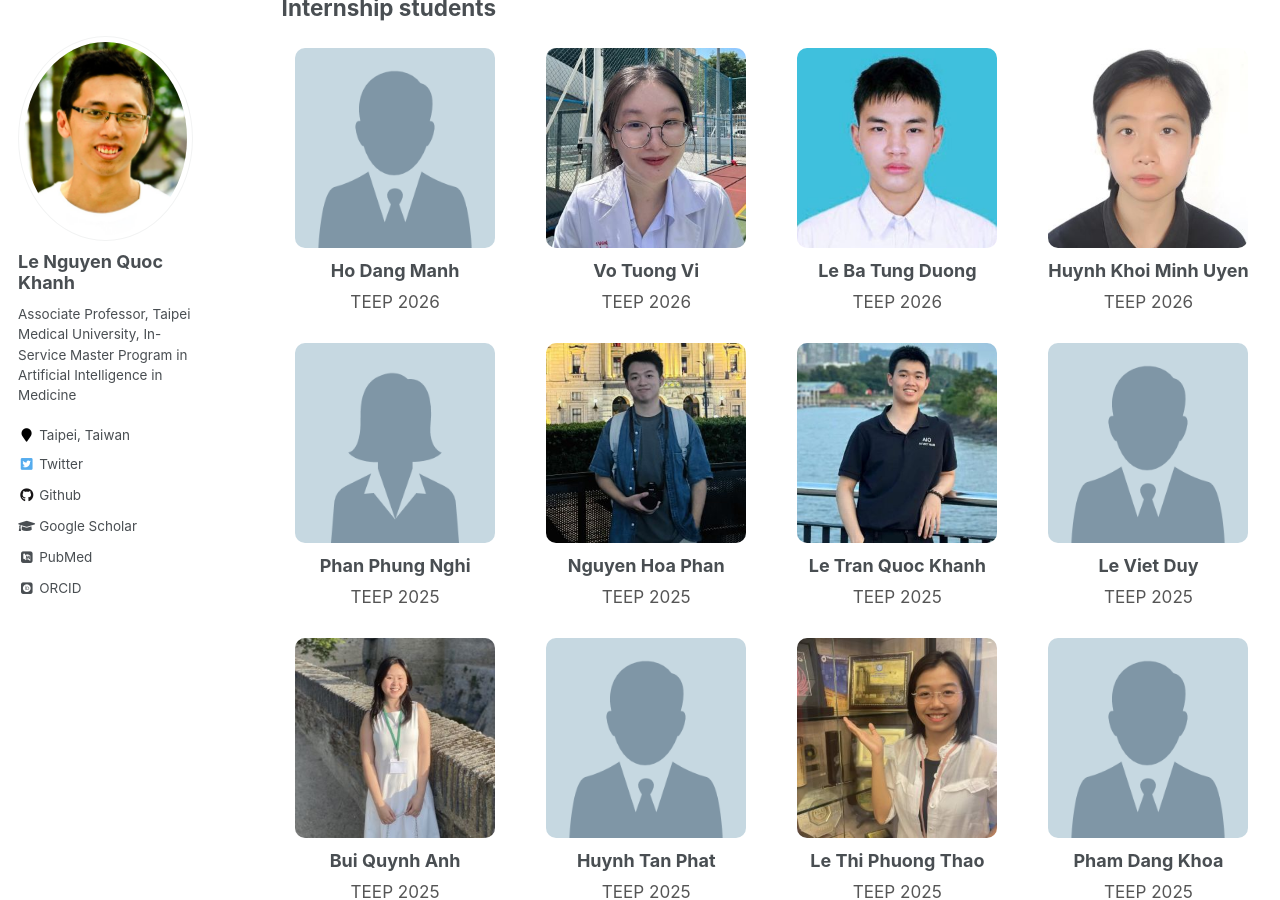
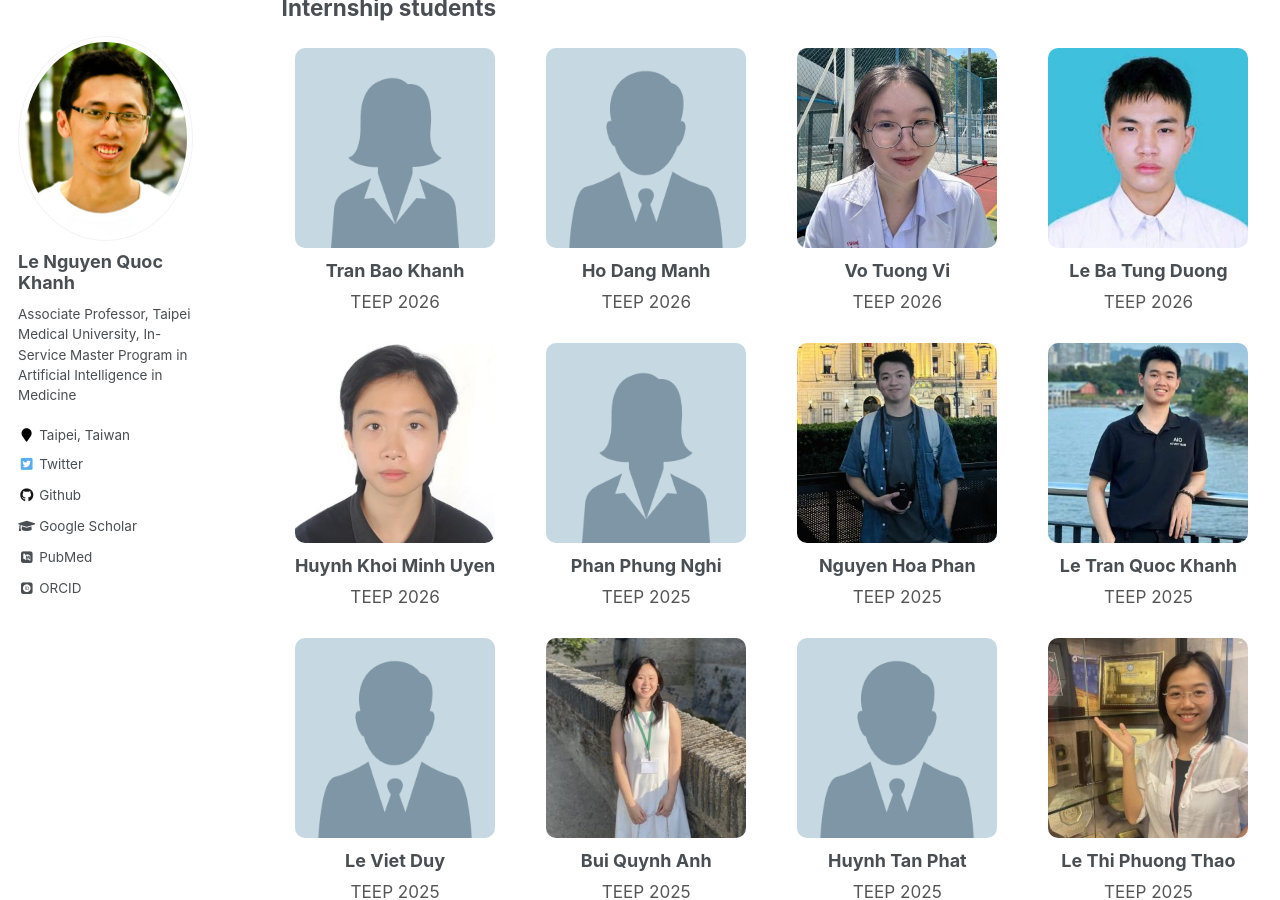
Before and after one commit to khanhlee/khanhlee.github.io, a Jekyll site: the page built from _pages/member.md, in a window 1280 px wide and 900 px high, scrolled down 3531 px. Built offline with Jekyll 4.4.1, drawn with Linux system fonts in a browser that asks for light colours; some web fonts are replaced.

Commit message:
Update member.md

```diff
--- a/_pages/member.md
+++ b/_pages/member.md
@@ -286,6 +286,12 @@ TMU AIBioMed Lab develops clinically grounded AI systems by integrating medical
 <div class="member-grid">
 
   <div class="member-card">
+    <img src="/images/female.png" alt="Tran Bao Khanh">
+    <div class="member-name">Tran Bao Khanh</div>
+    <div class="member-role">TEEP 2026</div>
+  </div>
+
+  <div class="member-card">
     <img src="/images/male.png" alt="Ho Dang Manh">
     <div class="member-name">Ho Dang Manh</div>
     <div class="member-role">TEEP 2026</div>
```
